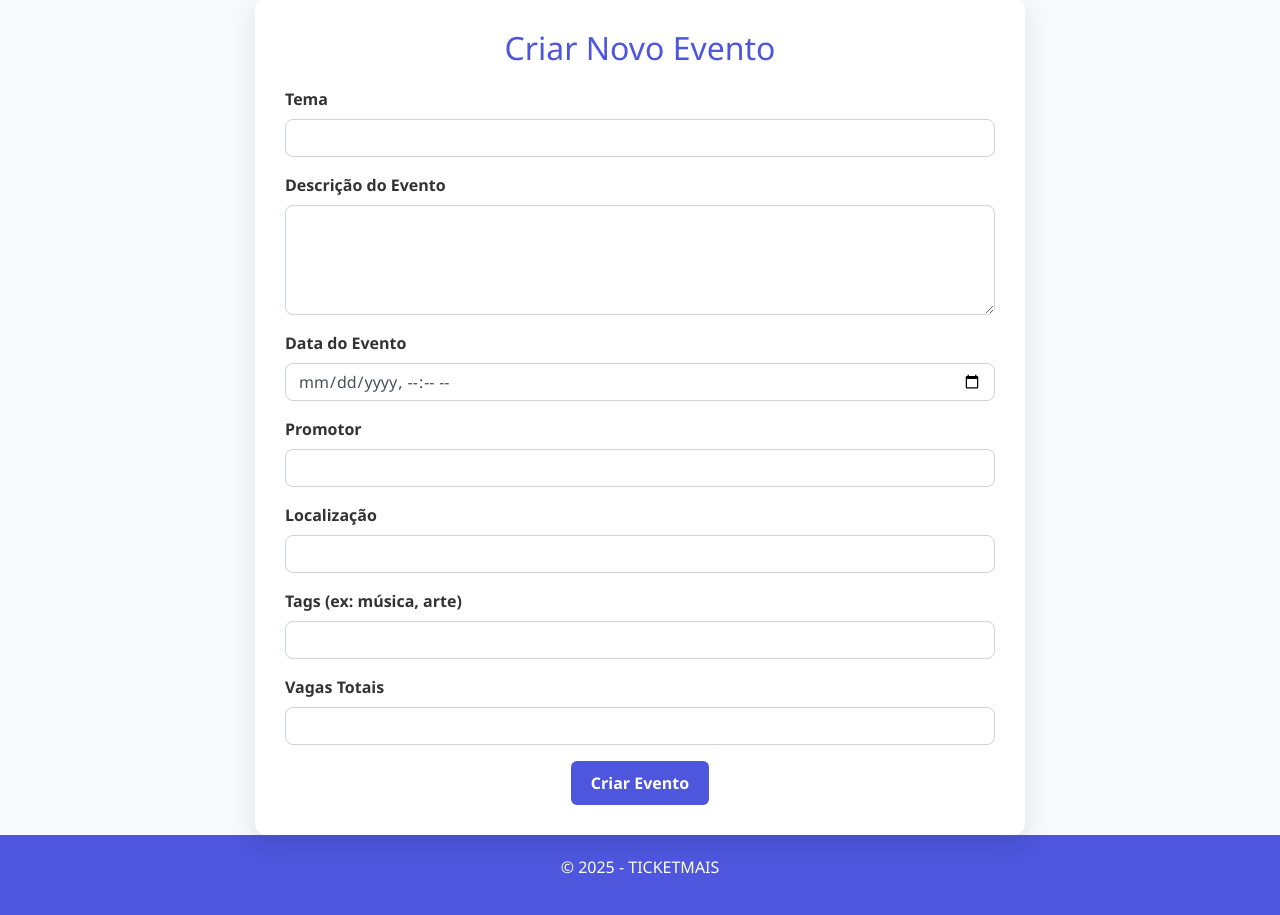
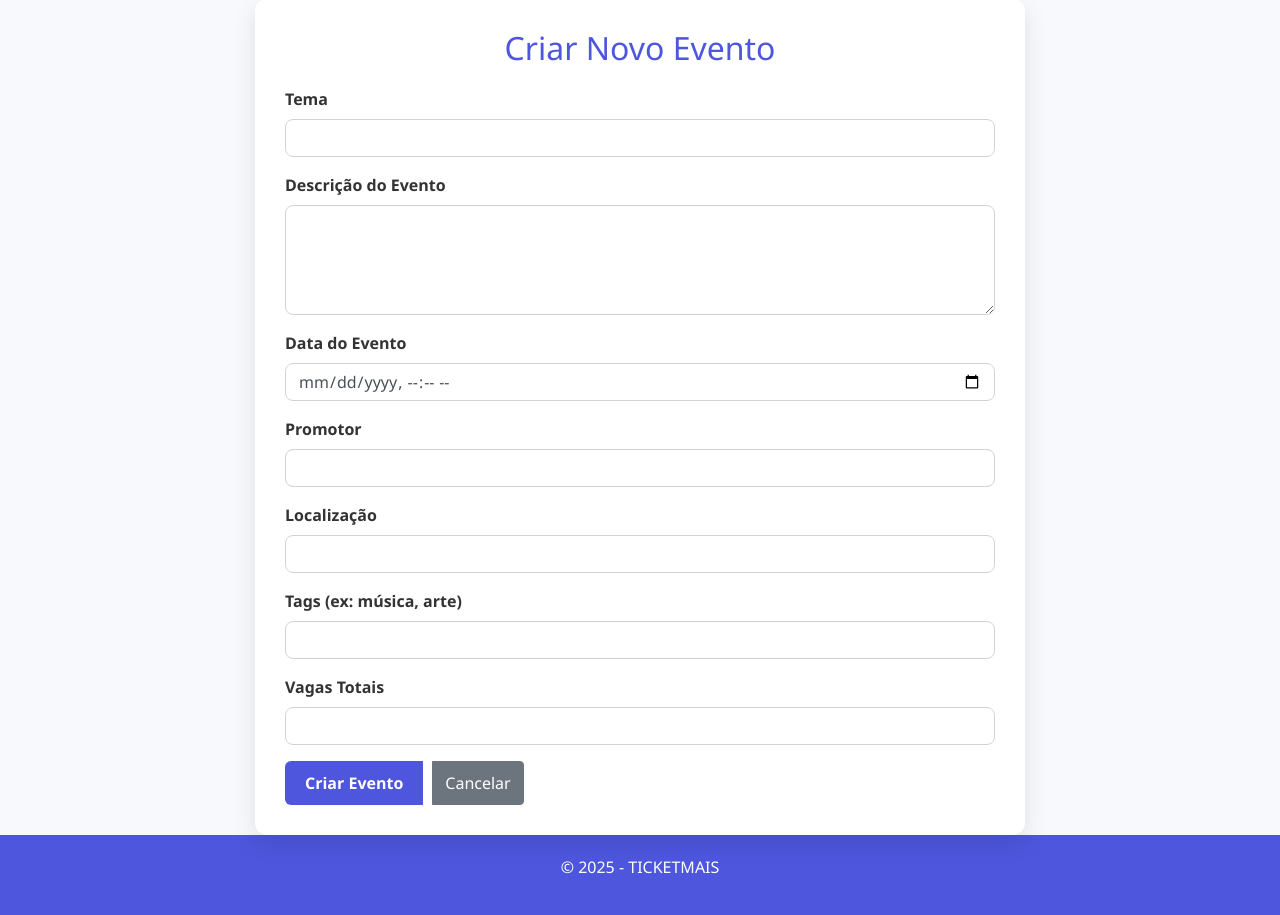
Before and after one commit to melissabvieira/Eventos, a PHP site: page /criareventos.php in a window 1280 px wide. Shown: the part 119-1034 px from the top of the page. Run offline with PHP 8.4, Linux system fonts and the light colour scheme.

Commit message:
Update criareventos.php
adicionado botao cancelar que limpa o formulario

```diff
--- a/Eventos-main/Eventos-main/criareventos.php
+++ b/Eventos-main/Eventos-main/criareventos.php
@@ -78,7 +78,6 @@ if (isset($_GET['ok'])) {
       color: white;
       padding: 20px 40px;
       text-align: center;
-
       bottom: 0;
       width: 100%;
     }
@@ -88,6 +87,12 @@ if (isset($_GET['ok'])) {
         text-align: center;
         flex-direction: column;
       }
+    }
+
+    .btn-group {
+      display: inline-flex;
+      gap: 10px;
+      justify-content: center;
     }
   </style>
 </head>
@@ -131,8 +136,9 @@ if (isset($_GET['ok'])) {
         <input type="number" class="form-control" name="vagas_totais" id="vagas_totais" required>
       </div>
 
-      <div class="text-center">
+      <div class="text-center btn-group">
         <button type="submit" class="btn btn-submit">Criar Evento</button>
+        <button type="reset" class="btn btn-secondary">Cancelar</button>
       </div>
     </form>
   </div>
```
